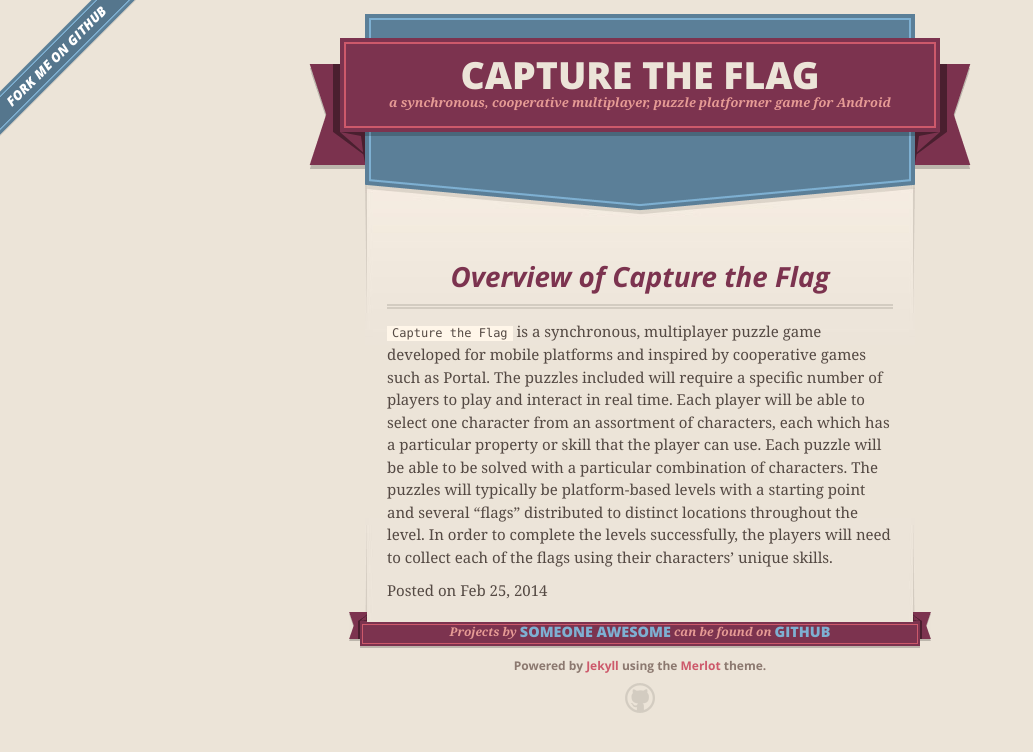
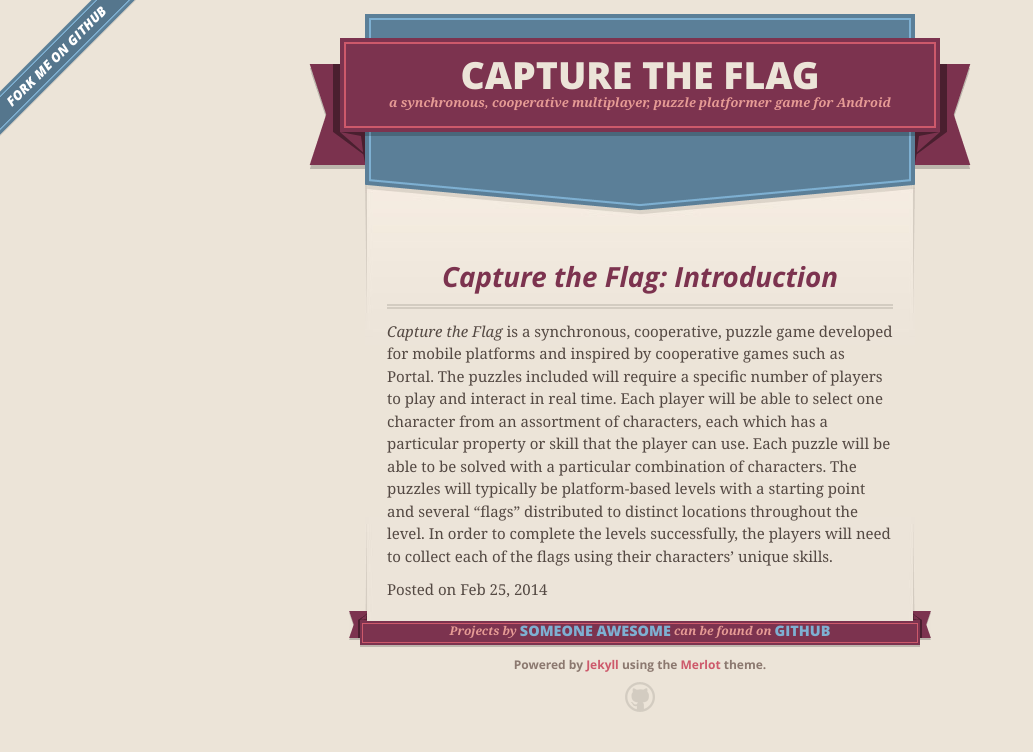
Before and after one commit to capstone-ua-redepsilon/projectred, a Jekyll site: the page built from _posts/2014-02-25-capture-the-flag-overview.md, in a window 1280 px wide. Shown: the top 752 px of the page, without its empty margins (0-1033 px from the left). Built offline with Jekyll 4.4.1, drawn with Linux system fonts in a browser that asks for light colours; nearby versions of some CDN libraries.

Commit message:
small updates

```diff
--- a/_posts/2014-02-25-capture-the-flag-overview.md
+++ b/_posts/2014-02-25-capture-the-flag-overview.md
@@ -1,8 +1,8 @@
 ---
 layout: post
-title:  "Overview of Capture the Flag"
+title:  "Capture the Flag: Introduction"
 date:   2014-02-25 17:35:00
 categories: overview
 ---
 
-`Capture the Flag` is a synchronous, multiplayer puzzle game developed for mobile platforms and inspired by cooperative games such as Portal. The puzzles included will require a specific number of players to play and interact in real time. Each player will be able to select one character from an assortment of characters, each which has a particular property or skill that the player can use. Each puzzle will be able to be solved with a particular combination of characters. The puzzles will typically be platform-based levels with a starting point and several "flags" distributed to distinct locations throughout the level. In order to complete the levels successfully, the players will need to collect each of the flags using their characters' unique skills.
+*Capture the Flag* is a synchronous, cooperative, puzzle game developed for mobile platforms and inspired by cooperative games such as Portal. The puzzles included will require a specific number of players to play and interact in real time. Each player will be able to select one character from an assortment of characters, each which has a particular property or skill that the player can use. Each puzzle will be able to be solved with a particular combination of characters. The puzzles will typically be platform-based levels with a starting point and several "flags" distributed to distinct locations throughout the level. In order to complete the levels successfully, the players will need to collect each of the flags using their characters' unique skills.
```
